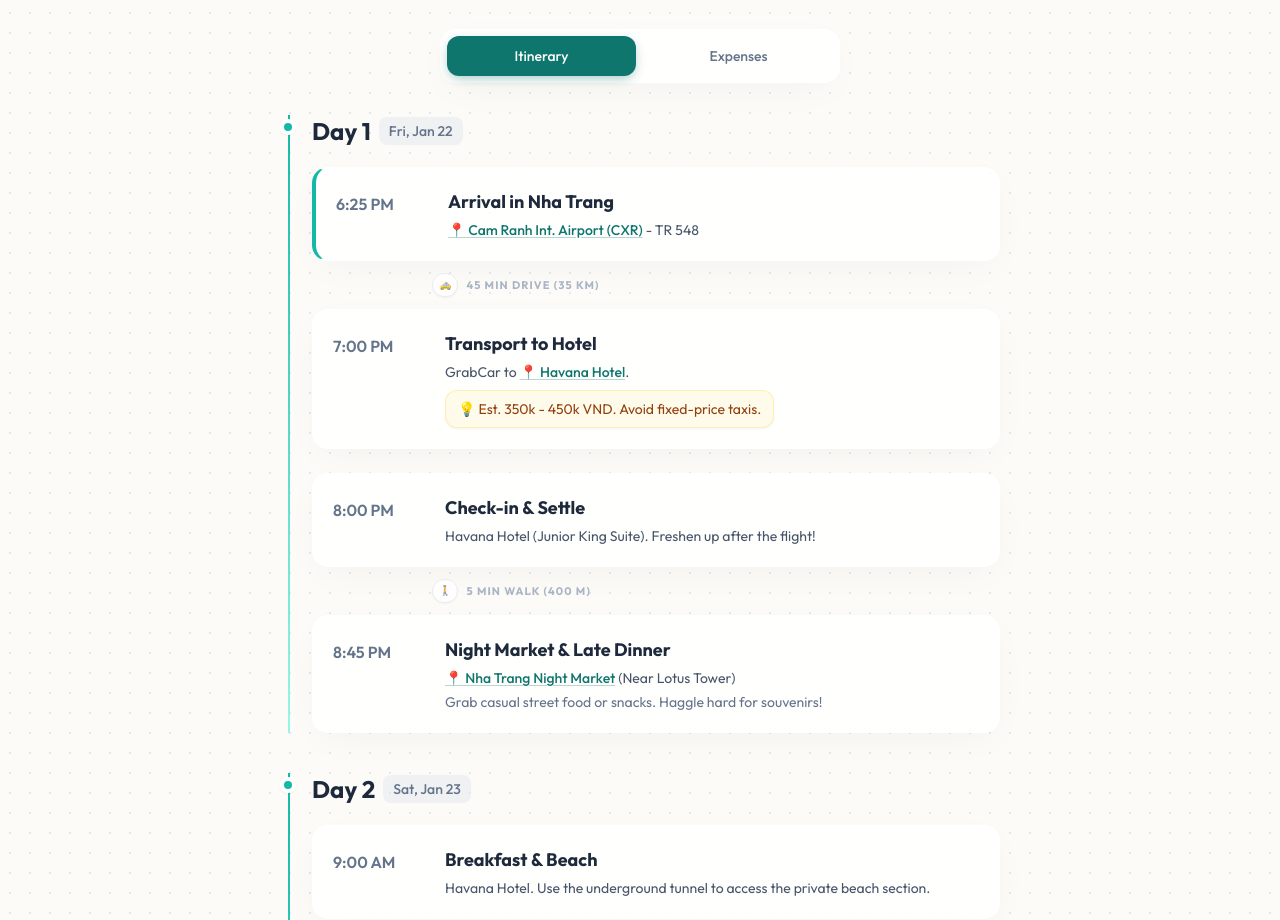
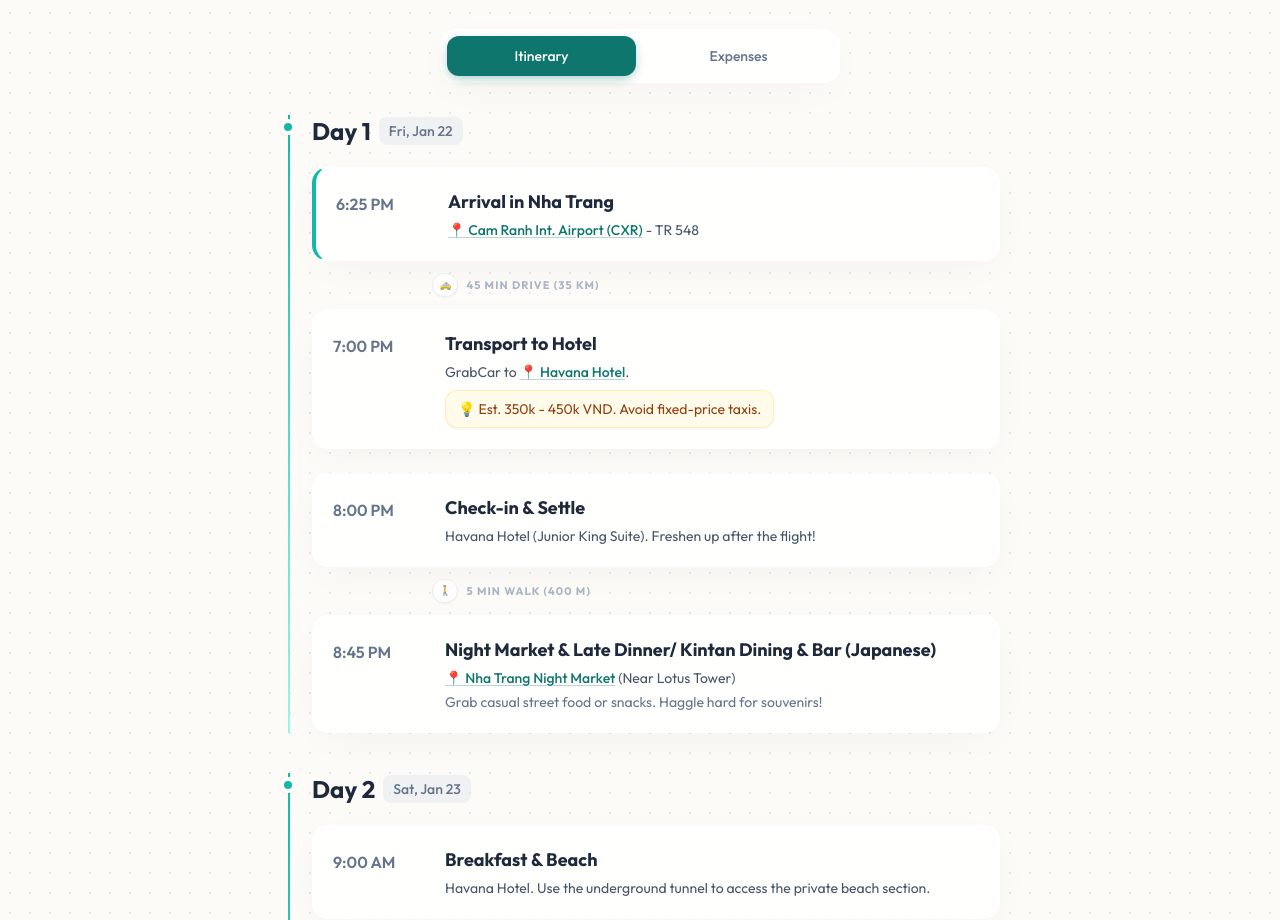
Before and after one commit to tey2131-source/NhaTrangTravel, a plain HTML site: page index.html in a window 1280 px wide. Shown: the part 177-1097 px from the top of the page. Drawn offline with nearby package versions, Linux system fonts and the light colour scheme; no server answers.

Commit message:
Add files via upload

```diff
--- a/index.html
+++ b/index.html
@@ -164,7 +164,7 @@
                     <div class="glass-card rounded-2xl p-4 md:p-5 flex flex-col md:flex-row gap-4">
                         <div class="md:w-24 text-slate-500 font-semibold shrink-0 mt-1">8:45 PM</div>
                         <div>
-                            <h3 class="font-bold text-lg mb-1">Night Market & Late Dinner</h3>
+                            <h3 class="font-bold text-lg mb-1">Night Market & Late Dinner/ Kintan Dining & Bar (Japanese) </h3>
                             <p class="text-sm text-slate-600 mb-1">
                                 <a href="https://www.google.com/maps/search/?api=1&query=Nha+Trang+Night+Market" target="_blank" class="map-link">📍 Nha Trang Night Market</a> (Near Lotus Tower)
                             </p>
```
